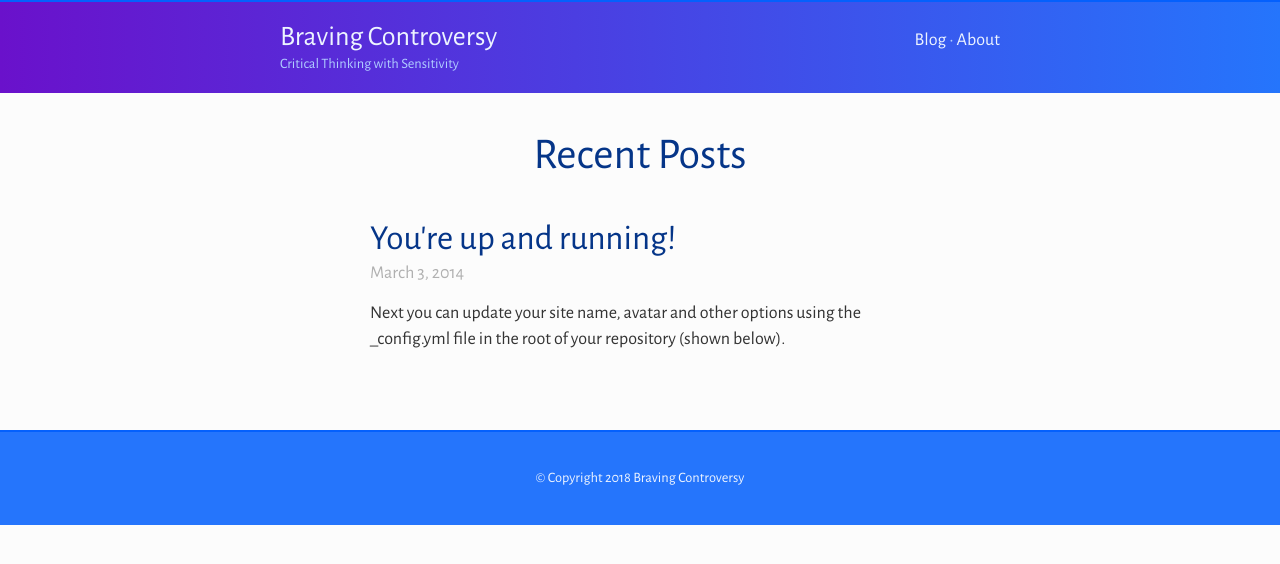
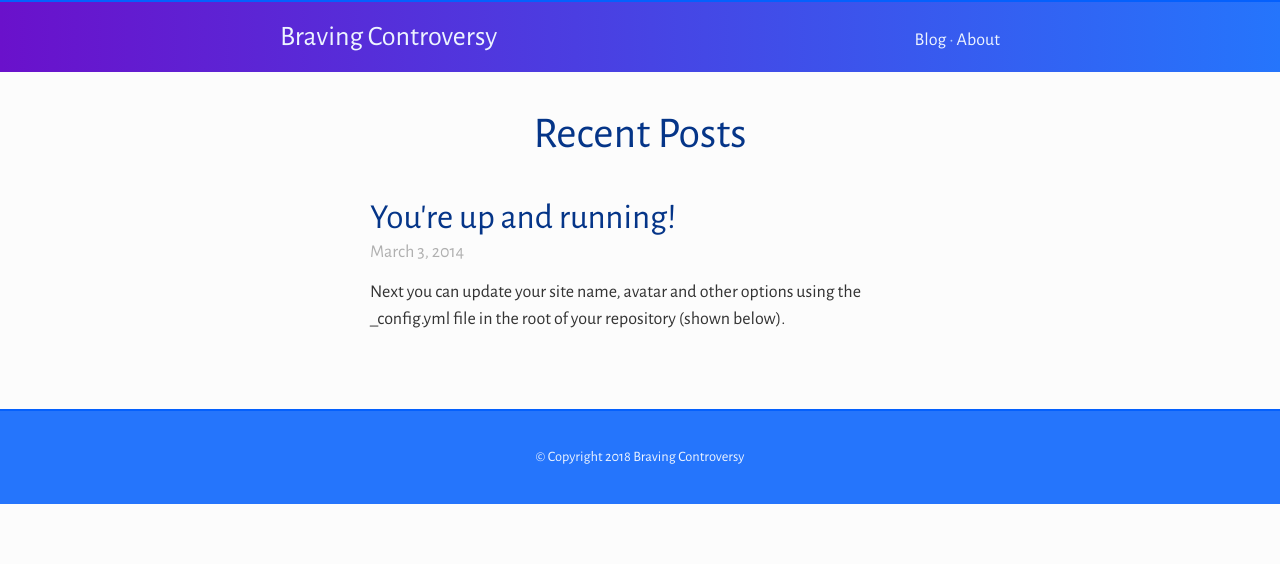
Before and after one commit to peace60895/peace60895.github.io, a Jekyll site: the page built from index.html, in a window 1280 px wide. Shown: the top 564 px of the page. Built offline with Jekyll 4.4.1, drawn with Linux system fonts in a browser that asks for light colours.

Commit message:
eliminating tag line for now

```diff
--- a/_config.yml
+++ b/_config.yml
@@ -6,7 +6,7 @@
 name: Braving Controversy
 
 # Short bio or description (displayed in the header)
-description: Critical Thinking with Sensitivity
+description:
 
 # URL of your avatar or profile pic (you could use your GitHub profile pic)
 avatar: https://raw.githubusercontent.com/barryclark/jekyll-now/master/images/jekyll-logo.png
```
